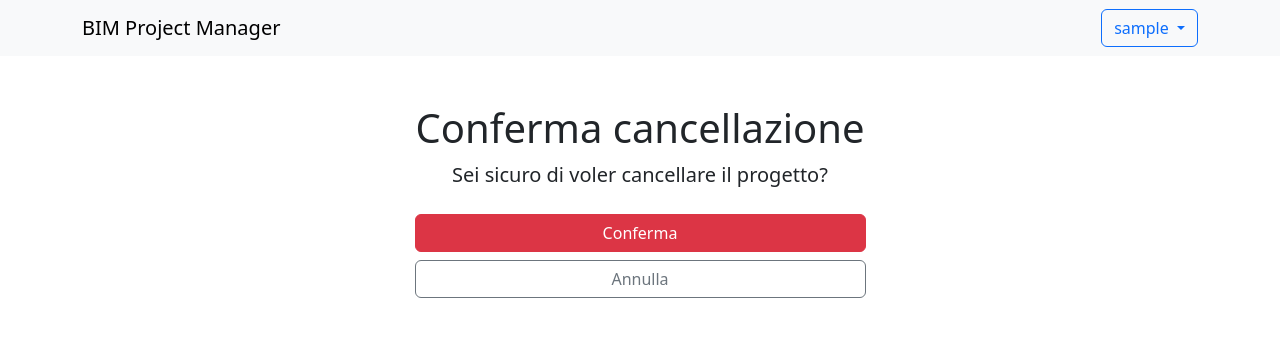
After one commit to zioscuro/LRA-BIM-Project-Manager, a Django app: page /projects/manage_project/1/delete_project in a window 1280 px wide. The commit adds this page. Shown: the top 337 px of the page. Run offline with Django 5.2, Linux system fonts and the light colour scheme; a user stored in the database is signed in; tables that the repository leaves empty hold one stand-in row (values such as "Sample post").

Commit message:
Add delete bim project view

```diff
--- /dev/null
+++ b/BIM_project_manager/projects/templates/projects/bimproject_confirm_delete.html
@@ -0,0 +1,23 @@
+{% extends 'base.html' %}
+
+{% block head_title %}{{ block.super }} - Cancella Progetto{% endblock head_title %}
+
+{% block content %}
+
+  <div class="row justify-content-center">
+    <div class="col-5">
+      <div class="text-center">
+        <h1>Conferma cancellazione</h1>
+        <p class="fs-5">Sei sicuro di voler cancellare il progetto?</p>
+      </div>
+      <form method="POST" novalidate>
+        {% csrf_token %}
+        <div class="d-grid mt-4 gap-2">
+          <input type="submit" class="btn btn-danger" value="Conferma">
+          <a href="#" class="btn btn-outline-secondary">Annulla</a>
+        </div>
+      </form>
+    </div>
+  </div>
+
+{% endblock content %}
--- a/BIM_project_manager/projects/templates/projects/manage_project.html
+++ b/BIM_project_manager/projects/templates/projects/manage_project.html
@@ -20,7 +20,7 @@
     <hr>
     <div class="d-grid gap-2">
       <a href="#" class="btn btn-primary btn-lg mb-2">Aggiorna dati</a>
-      <a href="#" class="btn btn-danger btn-lg">Cancella Progetto</a>
+      <a href="{% url 'delete_project' pk=project.pk %}" class="btn btn-danger btn-lg">Cancella Progetto</a>
     </div>
     {% endif %}
     <hr>
--- a/BIM_project_manager/projects/urls.py
+++ b/BIM_project_manager/projects/urls.py
@@ -4,6 +4,7 @@ from . import views
 urlpatterns = [
   path('new_project/', views.CreateBimProject.as_view(), name='create_project'),
   path('manage_project/<int:pk>/', views.manage_project_view, name='manage_project'),
+  path('manage_project/<int:pk>/delete_project', views.DeleteBimProject.as_view(), name='delete_project'),
   path('manage_project/<int:pk>/add_model/', views.add_bim_model_view, name='add_bim_model'),
   path('manage_model/<int:pk>/', views.manage_bim_model_view, name='manage_bim_model'),
   path('manage_model/<int:pk>/add_info_sheet/<str:sheet_type>', views.add_info_sheet_view, name='add_info_sheet'),
--- a/BIM_project_manager/projects/views.py
+++ b/BIM_project_manager/projects/views.py
@@ -1,6 +1,6 @@
 from django.shortcuts import render, get_object_or_404
 from django.contrib.auth.decorators import login_required
-from django.views.generic.edit import CreateView
+from django.views.generic.edit import CreateView, DeleteView
 from django.http import HttpResponseRedirect
 
 from .forms import AddBimModelForm, AddInfoSheetForm, AddReportForm, AddClashTestForm, AddValidationTestForm
@@ -13,6 +13,10 @@ class CreateBimProject(StaffMixin, CreateView):
   model = BimProject
   fields = '__all__'
   template_name = 'projects/create_project.html'
+  success_url = '/'
+
+class DeleteBimProject(StaffMixin, DeleteView):
+  model = BimProject
   success_url = '/'
 
 @login_required
```
